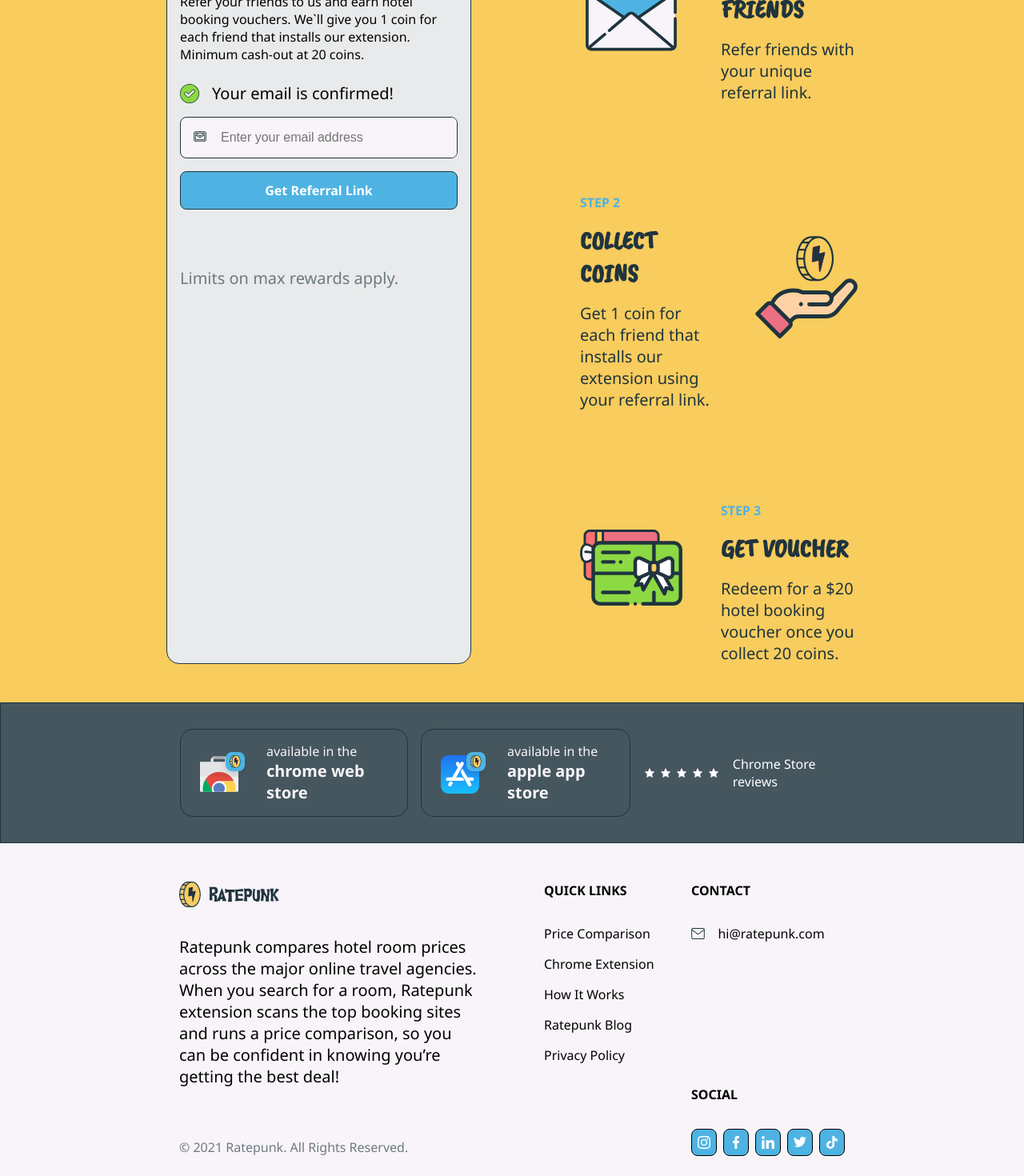
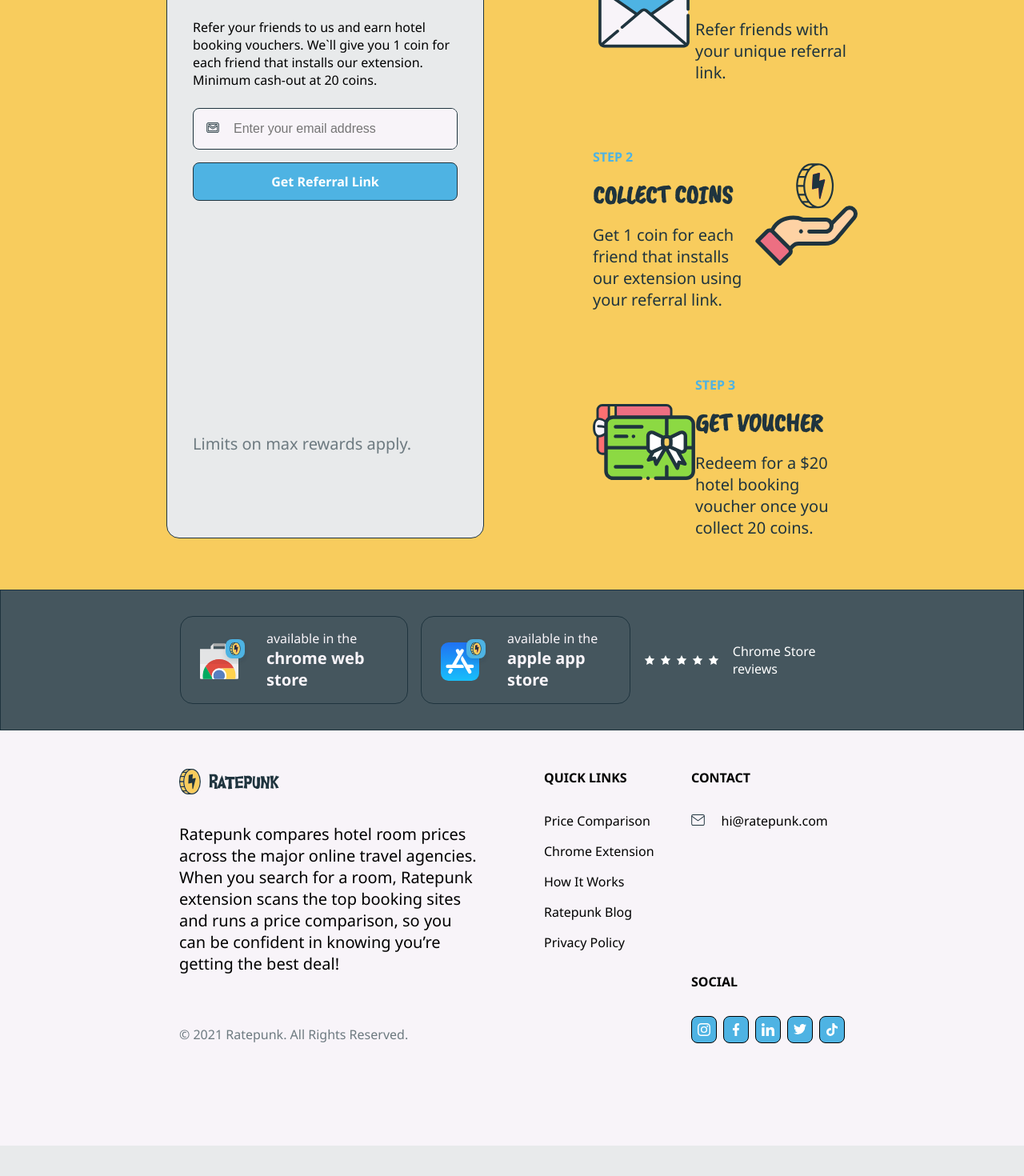
Before and after one commit to ImantasPrecas/reate-punk-fe-assignment, a Next.js app: page / in a window 1280 px wide. Shown: the part 280-1750 px from the top of the page at 80% size. After the commit the page ends 1712 px from the top, so only its background shows below. Built offline with nearby package versions, Linux system fonts and the light colour scheme.

Commit message:
moved button and hover effects to @mixins- all menu links, socials and quick links no more hardcoded(rendered dynamicly)

```diff
--- a/src/components/Footer/Footer.tsx
+++ b/src/components/Footer/Footer.tsx
@@ -9,6 +9,22 @@
 import linkedinIcon from '@/assets/linkedin.svg';
 import twitterIcon from '@/assets/twitter.svg';
 import tiktokIcon from '@/assets/tiktok.svg';
+
+const SOCIALS = [
+	{ name: 'instagram', icon: instagramIcon, href: '/' },
+	{ name: 'facebook', icon: facebookIcon, href: '/' },
+	{ name: 'linkedin', icon: linkedinIcon, href: '/' },
+	{ name: 'twitter', icon: twitterIcon, href: '/' },
+	{ name: 'tiktok', icon: tiktokIcon, href: '/' },
+];
+
+const QUICK_LINKS = [
+	{ title: 'Price Comparison', href: '/' },
+	{ title: 'Chrome Extension', href: '/' },
+	{ title: 'How It Works', href: '/' },
+	{ title: 'Ratepunk Blog', href: '/' },
+	{ title: 'Privacy Policy', href: '/' },
+];
 
 type Props = {};
 const Footer = (props: Props) => {
@@ -38,11 +54,11 @@
 					<div>
 						<h4 className={styles.links_title}>Quick Links</h4>
 						<div className={styles.links}>
-							<Link href='/'>Price Comparison</Link>
-							<Link href='/'>Chrome Extension</Link>
-							<Link href='/'>How It Works</Link>
-							<Link href='/'>Ratepunk Blog</Link>
-							<Link href='/'>Privacy Policy</Link>
+							{QUICK_LINKS.map((link) => (
+								<Link key={link.title} href={link.href}>
+									{link.title}
+								</Link>
+							))}
 						</div>
 					</div>
 					{/* Contacts */}
@@ -50,29 +66,26 @@
 						<div>
 							<h4 className={styles.links_title}>Contact</h4>
 							<div className={styles.email}>
-								<Image src={emailIcon} alt='email icon' />
-								<a href='mailto:hi@ratepunk.com'>hi@ratepunk.com</a>
+								{/* <Image src={emailIcon} alt='email icon' /> */}
+								<a href='mailto:hi@ratepunk.com'>
+									<Image src={emailIcon} alt='email icon' />{' '}
+									<span>hi@ratepunk.com</span>
+								</a>
 							</div>
 						</div>
 						{/* Social */}
 						<div>
 							<h4 className={styles.links_title}>Social</h4>
 							<div className={styles.social_links}>
-								<Link className={styles.social} href='/'>
-									<Image src={instagramIcon} alt='Instagram icon' />
-								</Link>
-								<Link className={styles.social} href='/'>
-									<Image src={facebookIcon} alt='facebook icon' />
-								</Link>
-								<Link className={styles.social} href='/'>
-									<Image src={linkedinIcon} alt='linkedin icon' />
-								</Link>
-								<Link className={styles.social} href='/'>
-									<Image src={twitterIcon} alt='twitter icon' />
-								</Link>
-								<Link className={styles.social} href='/'>
-									<Image src={tiktokIcon} alt='tiktok icon' />
-								</Link>
+								{SOCIALS.map((item) => (
+									<Link
+										key={item.name}
+										className={styles.social}
+										href={item.href}
+									>
+										<Image src={item.icon} alt='Instagram icon' />
+									</Link>
+								))}
 							</div>
 						</div>
 					</div>
--- a/src/components/ReferSection/ReferCard.tsx
+++ b/src/components/ReferSection/ReferCard.tsx
@@ -1,3 +1,5 @@
+'use client';
+import { useState } from 'react';
 import styles from '@/styles/refer_card.module.scss';
 import Image from 'next/image';
 
@@ -6,21 +8,33 @@
 
 type Props = {};
 const ReferCard = (props: Props) => {
+	const [emailConfirmed, setEmailConfirmed] = useState(false);
+	const [emailError, setEmailError] = useState(false);
+
 	return (
 		<div className={styles.card}>
+			<div>
 				<h1>REFER FRIENDS AND GET REWARDS</h1>
 				<p className={styles.description}>
-				Refer your friends to us and earn hotel booking vouchers. We`ll give you 1
-				coin for each friend that installs our extension. Minimum cash-out at 20
-				coins.
+					Refer your friends to us and earn hotel booking vouchers. We`ll give
+					you 1 coin for each friend that installs our extension. Minimum
+					cash-out at 20 coins.
 				</p>
+
 				{/* Confirm message */}
+				{emailConfirmed && (
 					<div className={styles.successMsg}>
 						<Image src={confirmIcon} width={24} alt='confirm icon' />
 						<p>Your email is confirmed!</p>
 					</div>
+				)}
+				{/* /Confirm message */}
 
-			{/* /Confirm message */}
+				{/* Error message */}
+				{emailError && (
+					<p className={styles.form_errorMsg}>Please enter valid email</p>
+				)}
+				{/* /Error message */}
 
 				<form action=''>
 					<div className={styles.input_container}>
@@ -41,6 +55,7 @@
 					</div>
 					<button className={styles.submitBtn}>Get Referral Link</button>
 				</form>
+			</div>
 			<p className={styles.bottom_text}>Limits on max rewards apply.</p>
 		</div>
 	);
--- /dev/null
+++ b/src/styles/_mixins.scss
@@ -0,0 +1,14 @@
+@mixin buttonTransform {
+   &:hover {
+      transform: translate(0.2rem, -0.2rem);
+      box-shadow: 0 0.3rem 0.6rem rgba(31,52,62,.16);
+   }
+   transition: all 200ms ease-in-out;
+}
+
+@mixin linkHover {
+   &:hover {
+      color: var.$color-blue;
+   }
+   transition: all 200ms ease-in-out;
+}
--- a/src/styles/footer.module.scss
+++ b/src/styles/footer.module.scss
@@ -1,4 +1,5 @@
 @use 'variables' as var;
+@import 'mixins';
 
 .container {
    width: 100%;
@@ -38,15 +39,16 @@
       display: flex;
       flex-direction: column;
       gap: 1rem;
-      :hover {
-         color: var.$color-blue;
-         transition: all 0.2s ease-in-out;
-      }
+
+   }
+   .links a {
+      @include linkHover;
    }
 
    .social_links {
       display: flex;
-      gap: 0.5rem
+      gap: 0.5rem;
+
 
    }
    .contacts {
@@ -61,6 +63,13 @@
    display: flex;
    align-items: center;
    gap: 1rem;
+   img {
+      margin-right: 1rem;
+   };
+   a {
+      gap: 1rem;
+      @include linkHover
+   }
 }
 
 
@@ -73,6 +82,7 @@
    border: 1px solid black;
    border-radius: 0.5rem;
    background-color: var.$color-blue;
+   @include buttonTransform;
 }
 
 .rights_section {
--- a/src/styles/instructions.module.scss
+++ b/src/styles/instructions.module.scss
@@ -44,13 +44,13 @@
    .instructions {
       display: flex;
       width: 100%;
-      gap: 2rem !important;
       flex: 1
    }
    .step {
       display: flex;
+      margin-top: 4rem;
       flex-direction: row !important;
-      gap: 3rem
+
    }
    .step_img {
       flex: 1
--- a/src/styles/navbar.module.scss
+++ b/src/styles/navbar.module.scss
@@ -1,4 +1,5 @@
 @use 'variables' as var;
+@import 'mixins';
 
 .container {
    width: 100%;
@@ -22,11 +23,7 @@
          gap: 3.5rem
       }
       li a {
-         &:hover {
-            color: var.$color-blue;
-            transition: color 0.2s ease-in;
-         }
-
+         @include linkHover
       }
    }
 
@@ -81,10 +78,7 @@
          display: inline-block;
          width: 100%;
          padding-top: 1rem;
-         &:hover {
-            color: var.$color-blue;
-            transition: color 0.2s ease-in;
-         }
+         @include linkHover;
 
       }
    }
--- a/src/styles/refer_card.module.scss
+++ b/src/styles/refer_card.module.scss
@@ -1,10 +1,12 @@
 @use 'variables' as var;
+@import 'mixins';
 
 .card {
    // margin: 1rem;
    padding: 1rem;
    display: flex;
    flex-direction: column;
+   justify-content: space-between;
    background-color: var.$color-base-gray;
    border: 1px solid var.$color-dark-gray;
    border-radius: 16px;
@@ -22,6 +24,11 @@
       margin-bottom: 1.5rem;
       font-family: var.$font-Noto-normal;
       font-size: 1rem;
+   }
+   .form_errorMsg {
+      margin-bottom: 7px;
+      font-size: 12px;
+      color: #ED6F82
    }
 }
 
@@ -53,6 +60,7 @@
       background-color: inherit;
       font-size: 1rem;
    }
+
 }
 
 .submitBtn {
@@ -66,13 +74,7 @@
    font-size: 1rem;
    color: white;
    cursor: pointer;
-   &:hover {
-      transform: translate(0.2rem, -0.2rem);
-      box-shadow: 0 0.3rem 0.6rem rgba(31,52,62,.16);
-      transition:  200ms ease-in;
-
-   }
-   transition: all 200ms ease-in-out;
+   @include buttonTransform;
 }
 
 .bottom_text {
@@ -85,5 +87,10 @@
    .card {
       display: flex;
       flex: 1;
+      padding: 2rem;
+   }
+   .bottom_text {
+      margin-top: 0;
+      margin-bottom: 4.5rem;
    }
 }
--- a/src/styles/refer_section.module.scss
+++ b/src/styles/refer_section.module.scss
@@ -28,5 +28,6 @@
       justify-content: space-between;
       flex: 1 100%;
       gap: 8.5rem;
+      padding: 4rem 1rem;
    }
 }
--- a/src/styles/web_store.module.scss
+++ b/src/styles/web_store.module.scss
@@ -1,4 +1,5 @@
 @use './variables' as var;
+@import 'mixins';
 
 .container {
    width: 100%;
@@ -30,6 +31,7 @@
    border-radius: 1rem;
    color: var.$color-light-gray;
    text-decoration: none;
+   @include buttonTransform;
 
    .logo {
       width: auto;
@@ -75,7 +77,7 @@
    .base {
       width: 70%;
       flex-direction: row;
-      justify-content: space-evenly;
+      justify-content: space-between;
    }
    .web_card {
       padding: 1rem 1.5rem;
```
Lines whose indentation alone changed are shown as unchanged.
